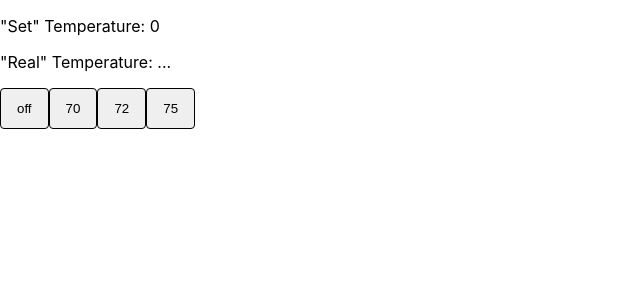
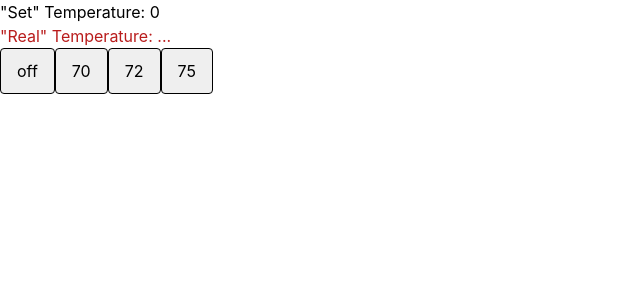
Before and after one commit to nodu/thermostat, a React (Create React App) app in the folder ui/: page / in a window 1280 px wide. Shown: the top 300 px of the page, without its empty margins (0-640 px from the left). Built offline with nearby package versions, Linux system fonts and the light colour scheme; no server answers.

Commit message:
Add tailwind css

```diff
--- a/ui/package.json
+++ b/ui/package.json
@@ -35,5 +35,8 @@
       "last 1 firefox version",
       "last 1 safari version"
     ]
+  },
+  "devDependencies": {
+    "tailwindcss": "^3.2.7"
   }
 }
--- a/ui/src/App.js
+++ b/ui/src/App.js
@@ -51,7 +51,7 @@ function App() {
   return (
     <div>
       <p>"Set" Temperature: {temperature}</p>
-      <p>"Real" Temperature: {realTemperature || "..."}</p>
+      <p className="text-red-700">"Real" Temperature: {realTemperature || "..."}</p>
       <button className="button" value={0} onClick={handleTemperatureChange}>off</button>
       <button className="button" value={70} onClick={handleTemperatureChange}>70</button>
       <button className="button" value={72} onClick={handleTemperatureChange}>72</button>
--- a/ui/src/index.css
+++ b/ui/src/index.css
@@ -1,3 +1,7 @@
+@tailwind base;
+@tailwind components;
+@tailwind utilities;
+
 body {
   margin: 0;
   font-family: -apple-system, BlinkMacSystemFont, 'Segoe UI', 'Roboto', 'Oxygen',
--- /dev/null
+++ b/ui/tailwind.config.js
@@ -0,0 +1,10 @@
+/** @type {import('tailwindcss').Config} */
+module.exports = {
+  content: [
+    "./src/**/*.{js,jsx,ts,tsx}",
+  ],
+  theme: {
+    extend: {},
+  },
+  plugins: [],
+}
```
Also changed, not shown: 1 other file (tests, documents, lock files or other folders).
